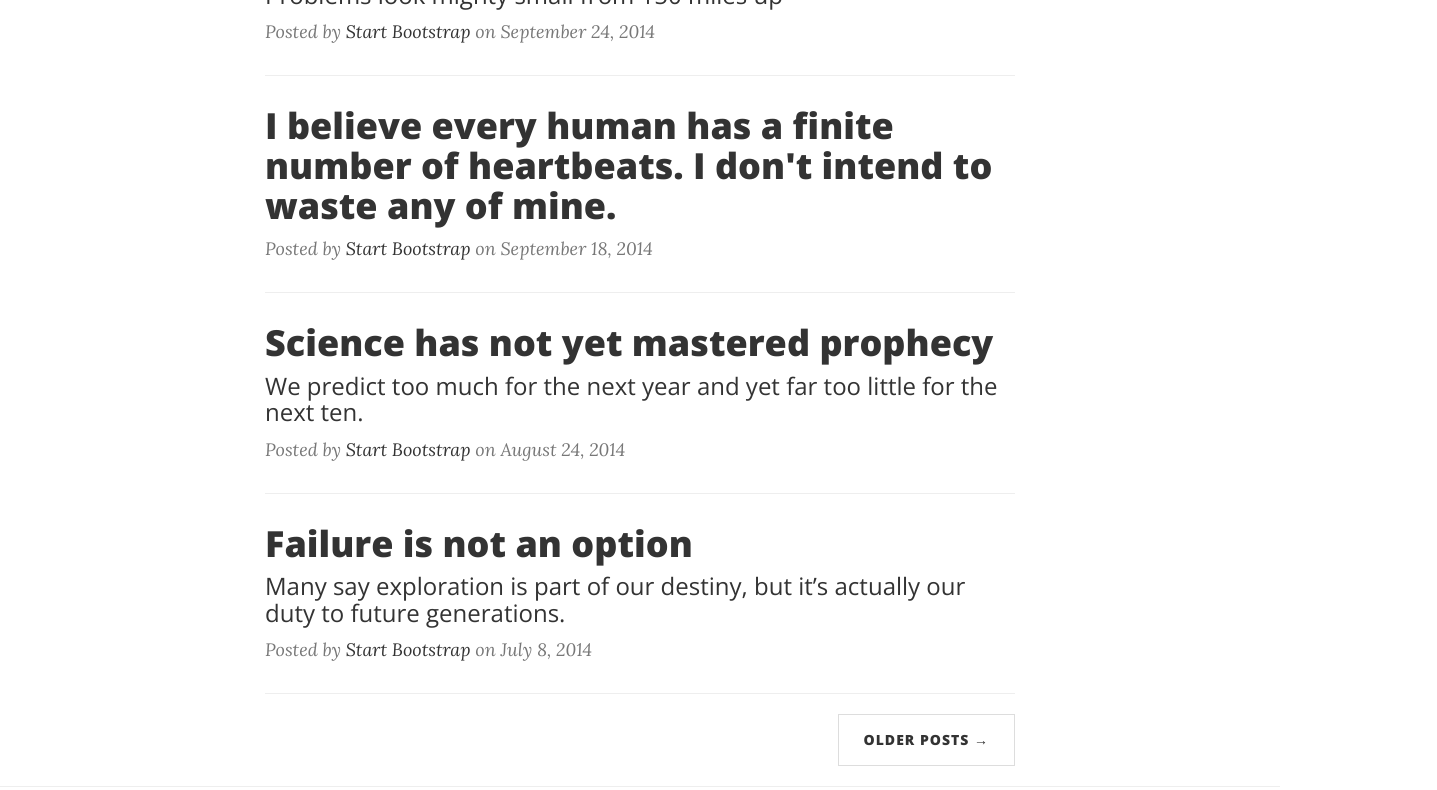
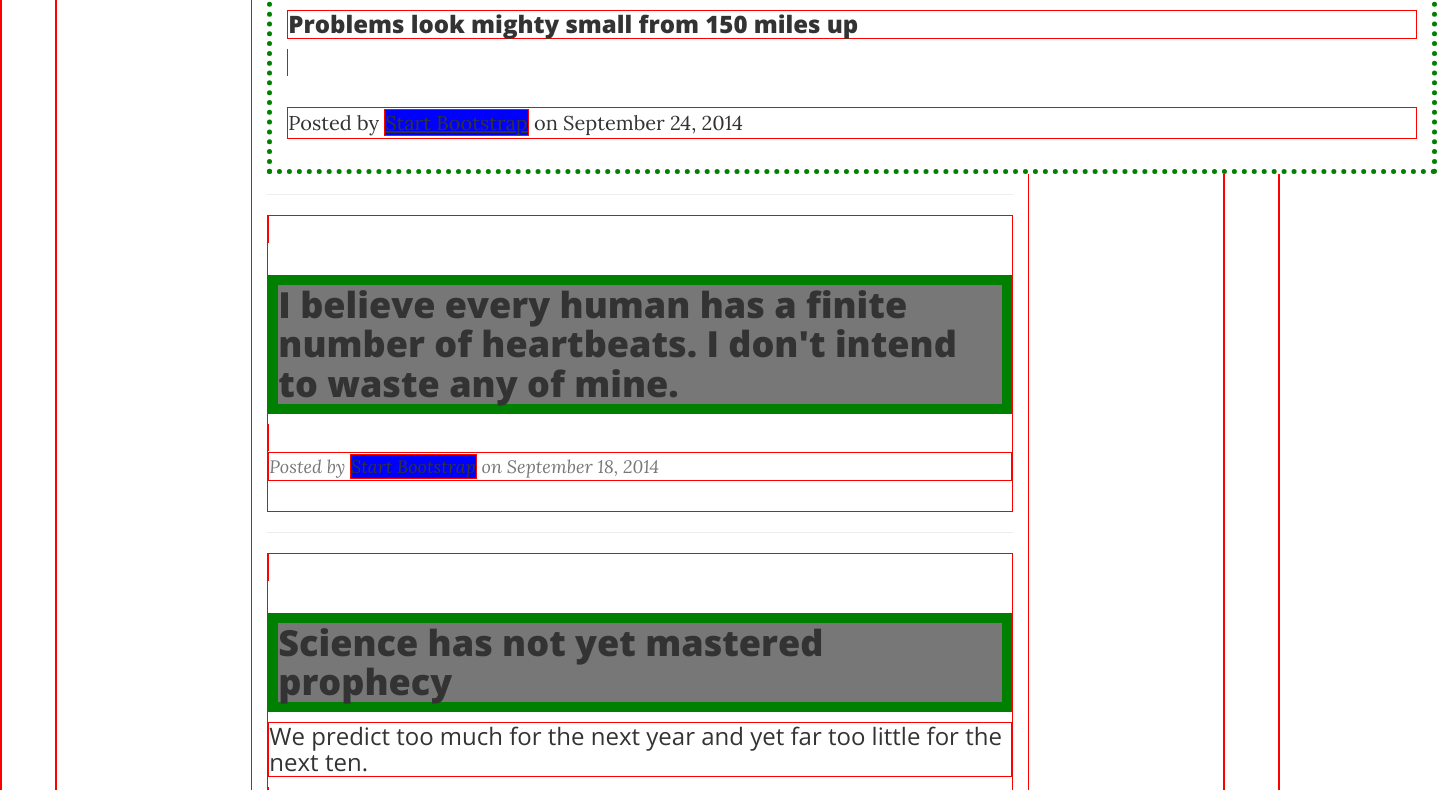
Before and after one commit to littletwoblack/GirlsCodingDayDemo, a website: page index.html in a window 1280 px wide. Shown: the part 682-1472 px from the top of the page, 1437 px wide, since content can reach past the window. Drawn offline with nearby package versions, Linux system fonts and the light colour scheme.

Commit message:
add custom.css

```diff
--- /dev/null
+++ b/css/custom.css
@@ -0,0 +1,21 @@
+/*这里的“*”是通配符，意思是该页面中所有的元素都会被加上*后面大括号里的样式，
+对应图中页面中所有的标签都有红色的上边框*/
+*{
+    border:1px solid red;
+  }
+  /*类选择器：这里使用.post-title的方式选中所有具有类名为post-title的元素，这里的样式使他们大小一样，都有绿色的边框*/
+  .post-title{
+    background-color: #777;
+    border: 10px solid green;
+  }
+
+  /*id选择器：这里使用#post的方式选中具有id属性值为post的元素，添加样式，改变它的背景色为白色, 边框为绿色点线*/
+  #post{
+    border: 5px dotted green;
+    background-color: #FFF;
+  }
+
+  /*派生选择器：这里的空格代表元素层级关系，选中了class属性值为“post-meta”的元素包含链接的元素，使用派生选择器会使得你的css代码层次更清晰，更有可读性”*/
+  .post-meta a {
+    background-color: blue
+  }
--- a/index.html
+++ b/index.html
@@ -16,6 +16,7 @@
 
     <!-- Theme CSS -->
     <link href="css/clean-blog.min.css" rel="stylesheet">
+    <link href="css/custom.css" rel="stylesheet">
 
     <!-- Custom Fonts -->
     <link href="vendor/font-awesome/css/font-awesome.min.css" rel="stylesheet" type="text/css">
@@ -88,7 +89,7 @@
     <div class="container">
         <div class="row">
             <div class="col-lg-8 col-lg-offset-2 col-md-10 col-md-offset-1">
-                <div class="post-preview">
+                <div class="container" id="post">
                     <a href="post.html">
                         <h2 class="post-title">
                             Man must explore, and this is exploration at its greatest
```
